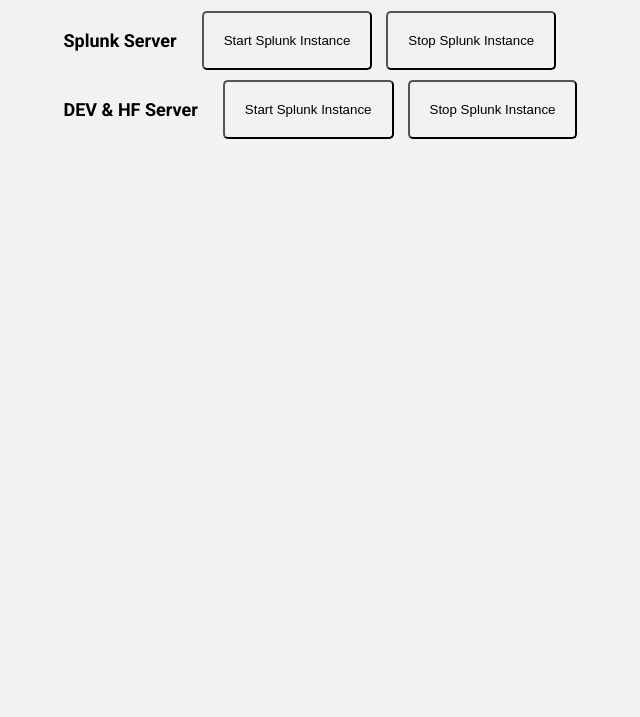
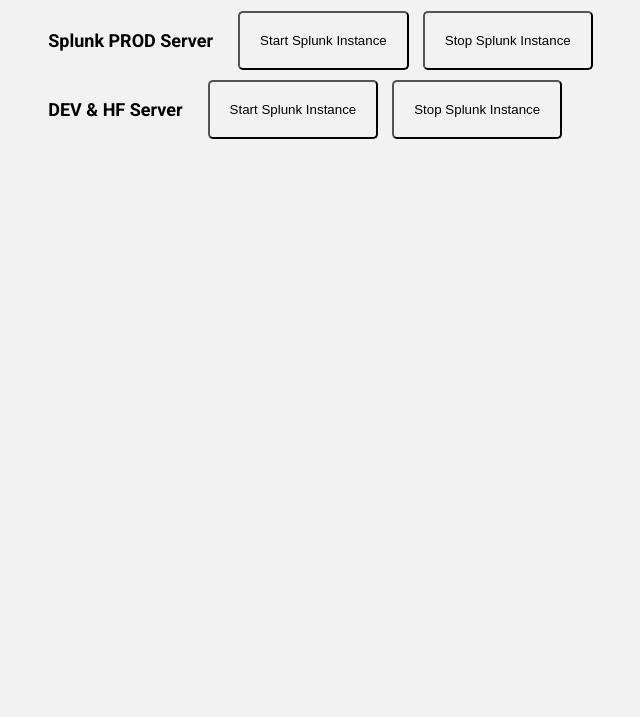
Before and after one commit to ramany-m/AWS_ON_-_OFF, a plain HTML site: page index.html in a window 1280 px wide. Shown: the part 83-800 px from the top of the page, without its empty margins (317-957 px from the left). Drawn offline with Linux system fonts and the light colour scheme.

Commit message:
Update index.html

```diff
--- a/index.html
+++ b/index.html
@@ -11,7 +11,7 @@
     <div class="Instance">
         <div>
 
-            <h3>Splunk Server</h3>
+            <h3>Splunk PROD Server</h3>
         </div>
         <div>
 
```
